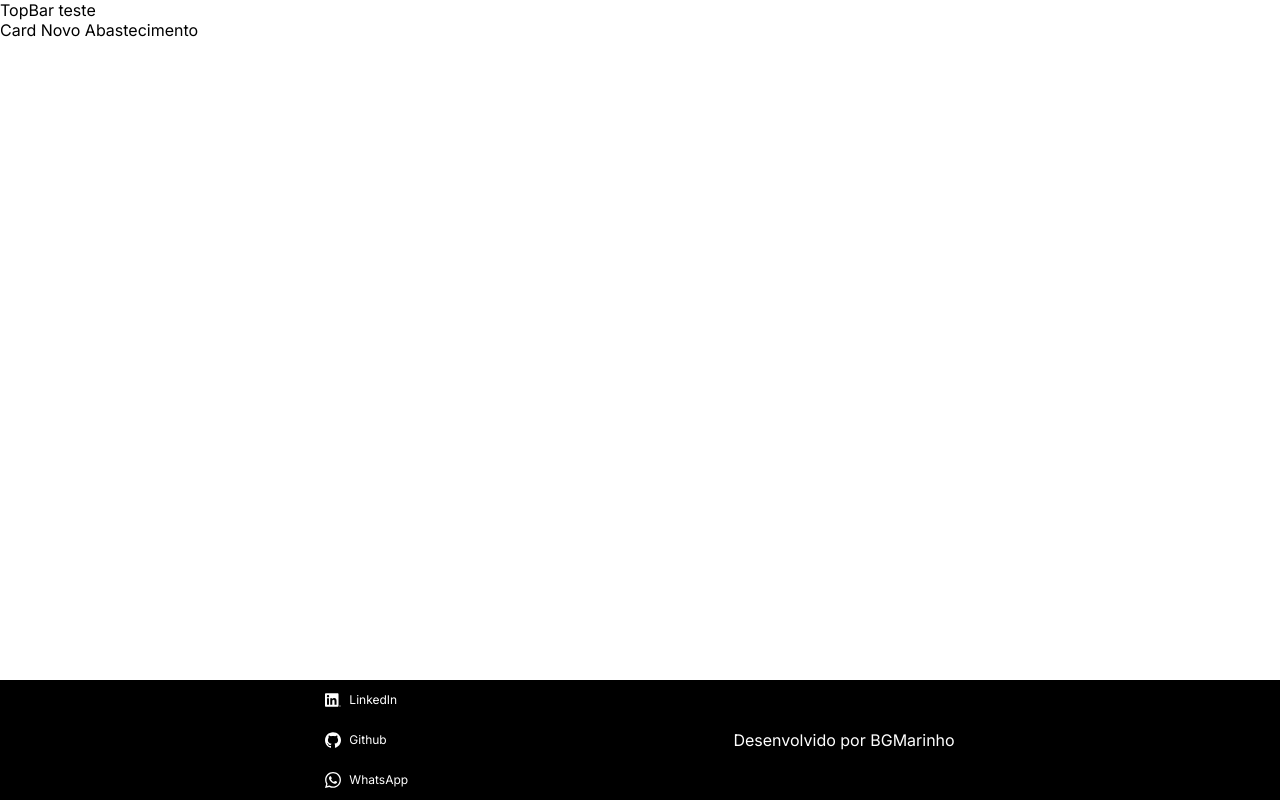
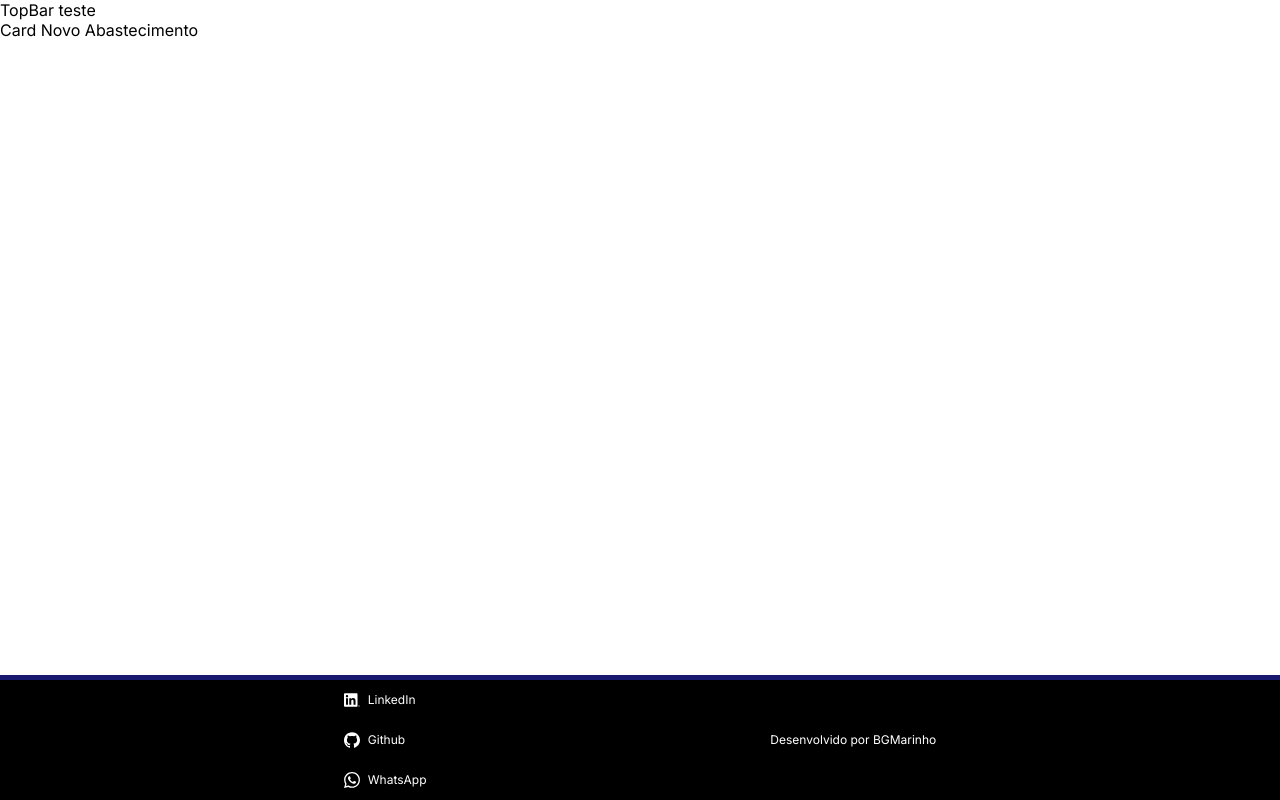
Before and after one commit to BGMarinho/gasmetter, a Next.js app: page / in a window 1280 px wide. Built offline with nearby package versions, Linux system fonts and the light colour scheme.

Commit message:
feat(Footer): Fixing some style erros and implementing new stylization on Footer.

```diff
--- a/app/components/Footer/styles.ts
+++ b/app/components/Footer/styles.ts
@@ -1,16 +1,18 @@
 import styled from 'styled-components';
 
 export const FooterWrapper = styled.section`
+  position: fixed;
+  bottom: 0;
+  left: 0;
+  width: 100%;
   display: flex;
   justify-content: space-evenly;
   align-items: center;
-  position: absolute;
-  bottom: 0;
   background-color: #000000;
   color: #ffffff;
+  border-top: 5px solid #191970;
   line-height: 1rem;
   font-size: 0.75rem;
-  width: 100%;
 `;
 
 export const SocialNetworks = styled.div`
@@ -22,7 +24,7 @@ export const SocialNetworks = styled.div`
 `;
 
 export const Information = styled.div`
-  font-size: 1rem;
+  font-size: 0.75rem;
   a {
     all: unset;
   }
--- a/app/page.tsx
+++ b/app/page.tsx
@@ -5,7 +5,7 @@ import Footer from './components/Footer';
 
 export default function Home() {
   return (
-    <main>
+    <main style={{ width: '100vw' }}>
       <TopBar />
       <NewFueling />
       <Footer />
```
